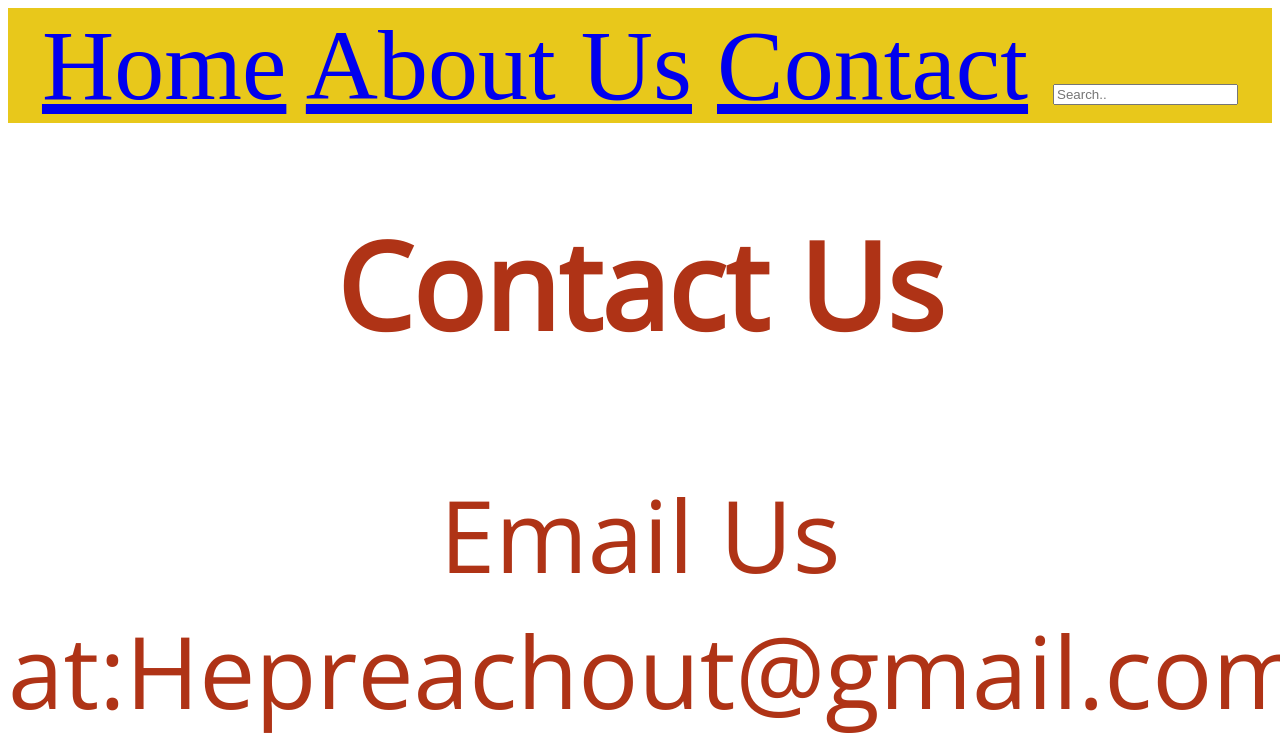
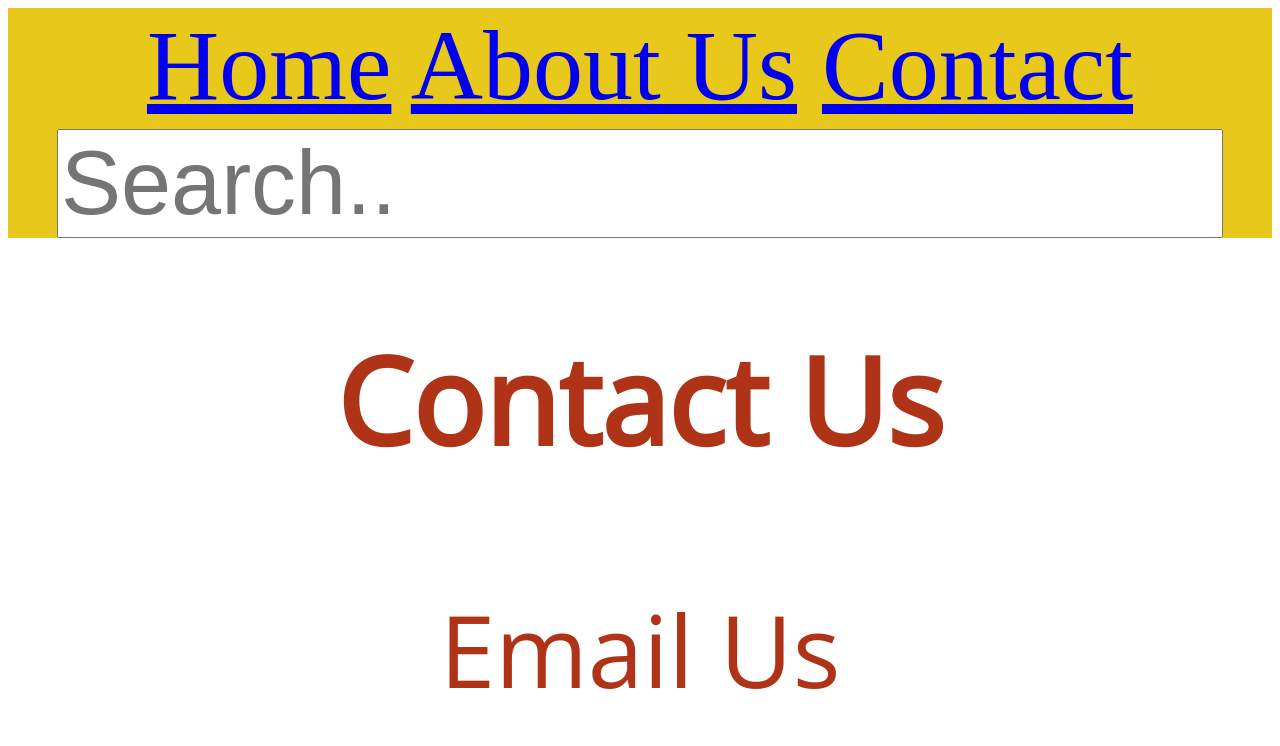
Before and after one commit to TarrinDewberry/hepreachout, a plain HTML site: page contact.html in a window 1280 px wide. Shown: the top 746 px of the page. Drawn offline with nearby package versions, Linux system fonts and the light colour scheme.

Commit message:
Update contactstyle.css

```diff
--- a/contactstyle.css
+++ b/contactstyle.css
@@ -17,3 +17,4 @@ font-size: 100px;
 background-color:rgb(232, 200, 27);
       overflow-x: hidden;
     padding-top:14px 16px;}
+input{font-size: 90px;}
```
